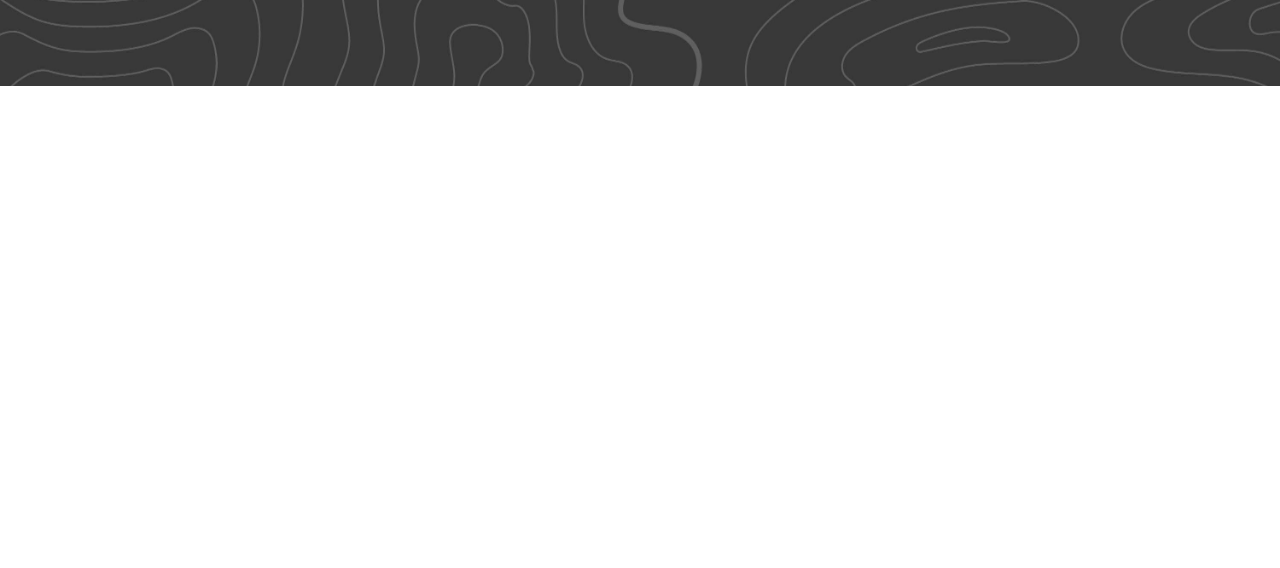
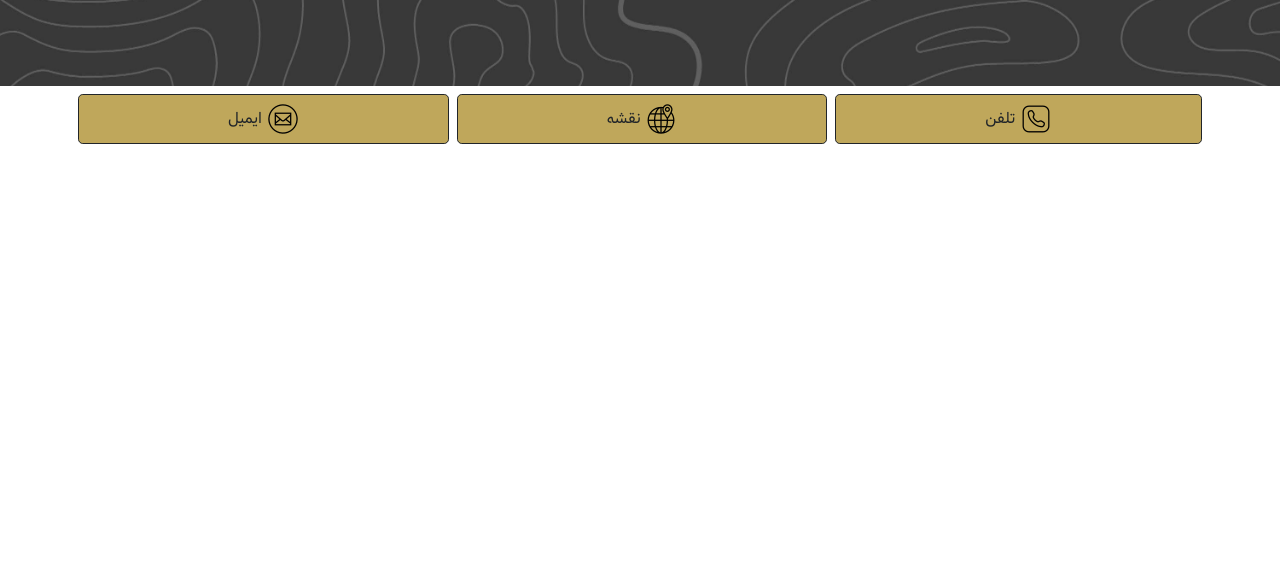
Before and after one commit to karamimh/GM, a plain HTML site: page index.html in a window 1280 px wide. Shown: the part 232-800 px from the top of the page. Drawn offline with Linux system fonts and the light colour scheme.

Commit message:
Information bar.

```diff
--- a/assets/styles/styles.css
+++ b/assets/styles/styles.css
@@ -12,7 +12,7 @@
     background-size: cover;
 }
 
-#NAV {
+.transition {
     transition: 0.1s background;
 }
 
@@ -49,3 +49,16 @@
 .slight-shadow {
     text-shadow: 0 1px 5px rgba(0, 0, 0, 0.5);
 }
+
+
+.gold-bg {
+    background-color: rgb(191, 167, 91);
+}
+
+.cursor-pointer {
+    cursor: pointer;
+}
+
+.lightgray-hover:hover {
+    background-color: lightgray;
+}
--- a/index.html
+++ b/index.html
@@ -18,7 +18,7 @@
 <body>
 
     <header id="HEADER" class="text-light">
-        <nav id="NAV" class="fixed-nav m-2 navbar navbar-expand-sm navbar-dark">
+        <nav id="NAV" class="fixed-nav m-2 navbar navbar-expand-sm navbar-dark transition">
             <div class="container-fluid">
                 <a href="#HOME" class="gold-text navbar-brand fw-bold fs-2">GM</a>
                 <button class="navbar-toggler" type="button" data-bs-toggle="collapse" data-bs-target="#nav"
@@ -41,6 +41,32 @@
         </div>
     </header>
 
+
+    <section id="INFO" class="container-sm border-info d-flex justify-content-around gap-2 p-2 text-center">
+        <a
+            href="tel:09016161079"
+            class="border border-dark rounded-3 gold-bg flex-fill p-2 cursor-pointer
+            lightgray-hover transition text-decoration-none text-dark">
+            <img src="assets/images/phone.png">
+            <span>تلفن</span>
+        </a>
+        <a
+            href="https://goo.gl/maps/hSfWku9cypCAtrKq6"
+            class="border border-dark rounded-3 gold-bg flex-fill p-2 cursor-pointer
+            lightgray-hover transition text-decoration-none text-dark">
+            <img src="assets/images/map.png">
+            <span>نقشه</span>
+        </a>
+        <a
+            href="mailto:grademahnav@gmail.com"
+            class="border border-dark rounded-3 gold-bg flex-fill p-2 cursor-pointer
+            lightgray-hover transition text-decoration-none text-dark">
+            <img src="assets/images/email.png">
+            <span>ایمیل</span>
+        </a>
+    </section>
+
+
     <script src="assets/scripts/bootstrap.bundle.min.js"></script>
     <script src="assets/scripts/scripts.js"></script>
 
```
Also changed, not shown: assets/images/email.png (added), assets/images/map.png (added), assets/images/phone.png (added).
